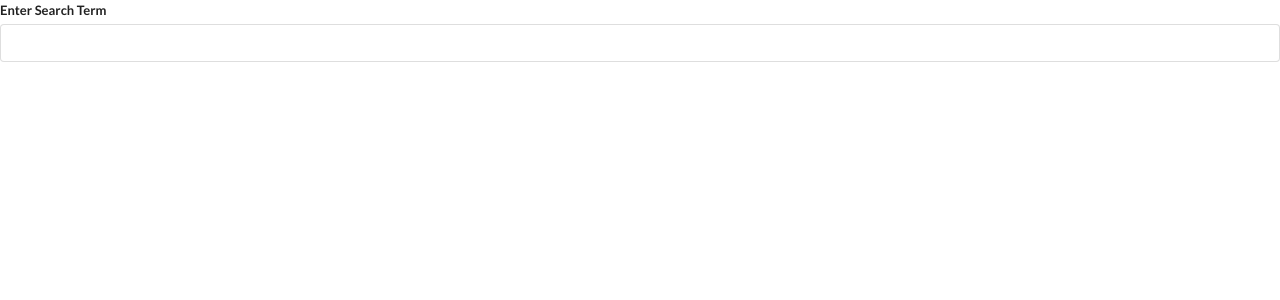
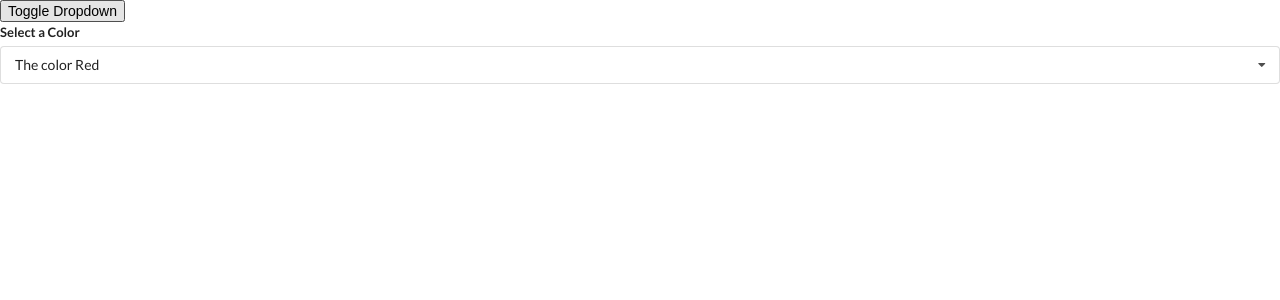
Before and after one commit to i-priyanshu/language-translator, a React (Create React App) app in the folder widget/: page / in a window 1280 px wide. Shown: the top 300 px of the page. Built offline with nearby package versions, Linux system fonts and the light colour scheme.

Commit message:
Added dropdown component

```diff
--- a/widget/src/App.js
+++ b/widget/src/App.js
@@ -1,6 +1,7 @@
-import React from "react";
+import React, { useState } from "react";
 import Accordion from "./components/Accordion";
 import Search from "./components/Search";
+import Dropdown from "./components/dropdown";
 
 const items = [
   {
@@ -17,10 +18,37 @@
   },
 ];
 
+const options = [
+  {
+    label: "The color Red",
+    value: "red",
+  },
+  {
+    label: "The color green",
+    value: "green",
+  },
+  {
+    label: "A shade of Blue",
+    value: "blue",
+  },
+];
+
 export default () => {
+  const [selected, setSelected] = useState(options[0]);
+  const [showDropdown, setShowDropdown] = useState(true);
+
   return (
     <div>
-      <Search />
+      <button onClick={() => setShowDropdown(!showDropdown)}>
+        Toggle Dropdown
+      </button>
+      {showDropdown ? (
+        <Dropdown
+          selected={selected}
+          onSelectedChange={setSelected}
+          options={options}
+        />
+      ) : null}
     </div>
   );
 };
--- a/widget/src/components/Search.js
+++ b/widget/src/components/Search.js
@@ -2,10 +2,8 @@
 import axios from "axios";
 
 const Search = () => {
-  const [term, setTerm] = useState("");
+  const [term, setTerm] = useState("programming");
   const [results, setResults] = useState([]);
-
-  console.log(results);
 
   useEffect(() => {
     const search = async () => {
@@ -22,10 +20,39 @@
       setResults(data.query.search);
     };
 
-    if (term) {
+    if (term && !results.length) {
       search();
+    } else {
+      const timeoutId = setTimeout(() => {
+        if (term) {
+          search();
+        }
+      }, 1000);
+
+      return () => {
+        clearTimeout(timeoutId);
+      };
     }
   }, [term]);
+
+  const renderedResults = results.map((result) => {
+    return (
+      <div key={result.pageid} className="item">
+        <div className="right floated content">
+          <a
+            className="ui button"
+            href={`https://en.wikipedia.org?curid=${result.pageid}`}
+          >
+            GO
+          </a>
+        </div>
+        <div className="content">
+          <div className="header">{result.title}</div>
+          <span dangerouslySetInnerHTML={{ __html: result.snippet }}></span>
+        </div>
+      </div>
+    );
+  });
 
   return (
     <div>
@@ -40,6 +67,7 @@
           />
         </div>
       </div>
+      <div className="ui celled list">{renderedResults}</div>
     </div>
   );
 };
--- /dev/null
+++ b/widget/src/components/dropdown.js
@@ -0,0 +1,58 @@
+import React, { useState, useEffect, useRef } from "react";
+
+const Dropdown = ({ options, selected, onSelectedChange }) => {
+  const [open, setOpen] = useState(false);
+  const ref = useRef();
+
+  useEffect(() => {
+    const onBodyClick = (event) => {
+      if (ref.current.contains(event.target)) {
+        return;
+      }
+
+      setOpen(false);
+    };
+
+    document.body.addEventListener("click", onBodyClick);
+
+    return () => {
+      document.body.removeEventListener("click", onBodyClick);
+    };
+  }, []);
+
+  const renderedOptions = options.map((option) => {
+    if (option.value === selected.value) {
+      return null;
+    }
+
+    return (
+      <div
+        key={option.value}
+        className="item"
+        onClick={() => onSelectedChange(option)}
+      >
+        {option.label}
+      </div>
+    );
+  });
+
+  return (
+    <div ref={ref} className="ui form">
+      <div className="field">
+        <label className="label">Select a Color</label>
+        <div
+          onClick={() => setOpen(!open)}
+          className={`ui selection dropdown ${open ? "visible active" : ""}`}
+        >
+          <i className="dropdown icon"></i>
+          <div className="text">{selected.label}</div>
+          <div className={`menu ${open ? "visible transition" : ""}`}>
+            {renderedOptions}
+          </div>
+        </div>
+      </div>
+    </div>
+  );
+};
+
+export default Dropdown;
```
